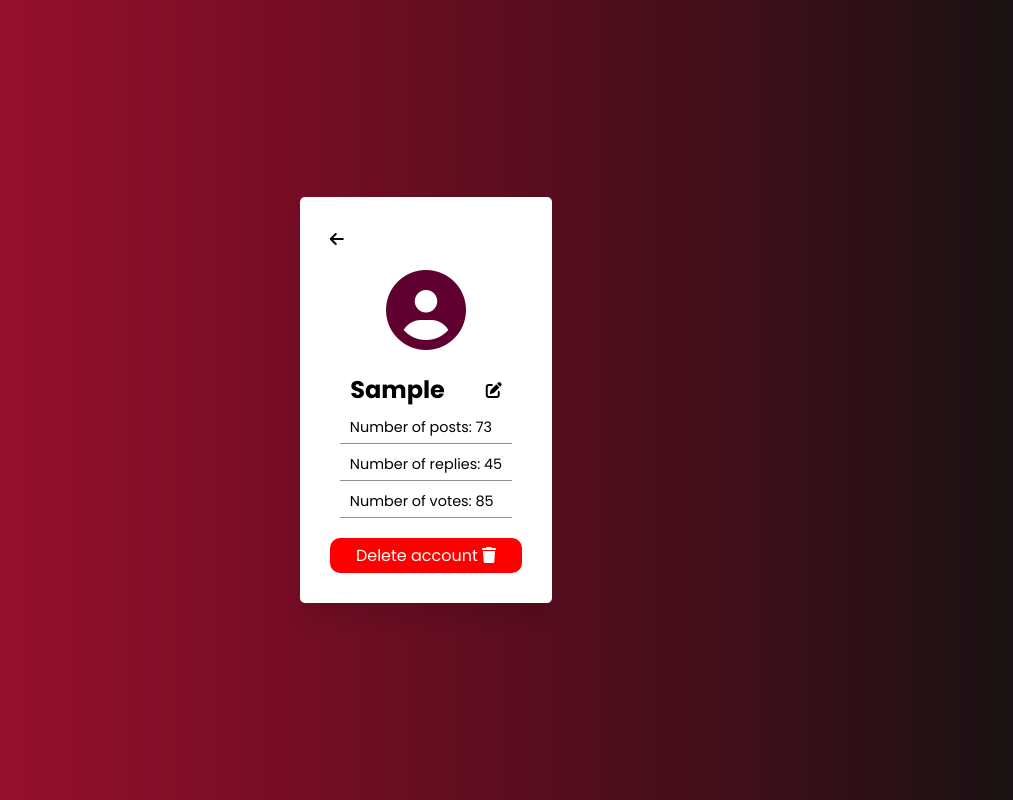
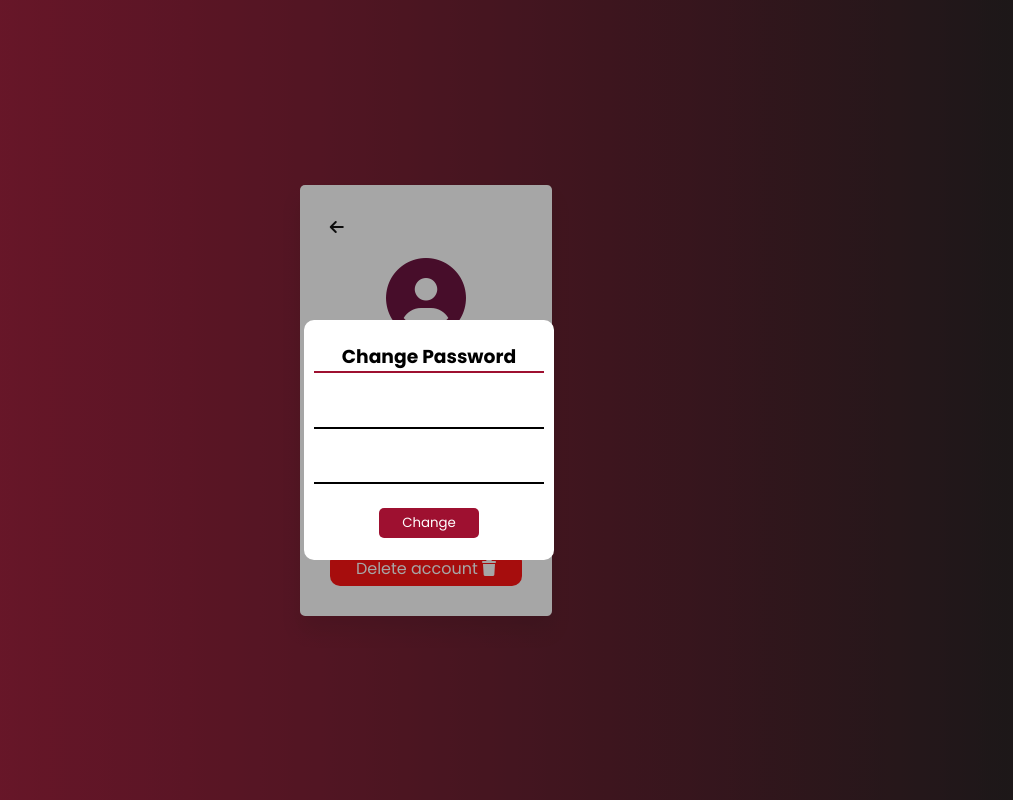
Before and after one commit to iam-hbk/Binary-Beasts, a PHP site: page /forum/editProfile.php in a window 1280 px wide. Shown: the whole page, without its empty margins (214-1227 px from the left). Run offline with PHP 8.4, Linux system fonts and the light colour scheme; the visitor is signed in with stand-in values (Sample User, id 1); some libraries are stand-ins or nearby versions.

Commit message:
May 28 6pm

```diff
--- a/forum/editProfile.php
+++ b/forum/editProfile.php
@@ -42,7 +42,66 @@ if (isset($_POST["submitEdit"])) {
 <body>
     <form action="editProfile.php" method="POST">
     <div class="wrapper editProfile">
-    <a href="/Binary-Beasts/forum"><i class="fas fa-arrow-left"></i></a>
+    <style>
+        body{
+            display: flex;
+            justify-content: center;
+            position: relative;
+        }
+        div form{
+            justify-content: space-around;
+            align-items: center;
+            display: flex;
+            flex-direction: column;
+            width: 250px;
+            padding: 10px;
+            height: 30vh;
+            position: absolute;
+            top: 40vh;
+            right: 40vw;
+            border-radius: 10px;
+            background-color: white;
+            backdrop-filter: blur(5px);
+        }div form input[type="submit"]{
+            width: 100px;
+            cursor: pointer;
+            color: white;
+            border: none;
+            border-radius: 5px;
+            background-color: #9e1030ff;
+
+        }
+        div form input,div form input:focus{
+            outline: none;
+            width: 230px;
+            border: none;
+            border-bottom: 2px solid black;
+            padding: 5px 10px;
+            margin: 10px;
+        }
+        a#linkDelAcc:hover{
+            color: #9e1030ff;
+            transform: none;
+        }
+        div#bg{
+            position: fixed;
+            top: 0;
+            left: 0;
+            width: 100%;
+            height: 100%;
+            background-color: #22222266;
+        }
+        h3#delete{
+            width: 100%;
+            margin: 10px;
+            text-align: center;
+            font-family: poppins;
+            border-bottom: 2px solid   #9e1030ff;
+        }
+
+
+    </style>
+    <a id="redirect" href="/Binary-Beasts/forum"><i class="fas fa-arrow-left"></i></a>
         <h1 id="pp"><i class="fas fa-user-circle"></i></h1>
         <div class="username">
             <h2><?php echo $user_name ?></h2>
@@ -50,13 +109,27 @@ if (isset($_POST["submitEdit"])) {
             <i class="fas fa-edit"></i>
             <input id="saveButton" type="submit" name="submitEdit" value="Save">
         </div>
+        <div class="updatePassword">Change Password <i class="fas fa-key"></i></div>
         <div class="info posts">Number of posts: 73</div>
         <div class="info replies">Number of replies: 45</div>
         <div class="info votes">Number of votes: 85</div>
-        <div id="deleteAcc">Delete account <i class="fas fa-trash"></i></div>
+        <a id="linkDelAcc" href="#"><div id="deleteAcc">Delete account <i class="fas fa-trash"></i></div></a>
         <?php if (strlen($error) > 0) {echo '<div class="errors">' . $error . '</div>';}?>
     </div>
     </form>
+    <div id="bg">
+    <div id="changePasswordPopUp">
+        <form action="changePassword.php" method="post">
+            <h3 id="delete">Change Password</h3>
+            <input type="password" name="oldPassword" id="oldPassword">
+            <input type="password" name="NewPassword" id="NewPassword">
+            <input type="submit" value="Change">
+        </form>
+    </div>
+    </div>
+
+
+
     <script src="https://ajax.googleapis.com/ajax/libs/jquery/3.5.1/jquery.min.js"></script>
     <script>
         $(document).ready(()=>{
@@ -77,7 +150,26 @@ if (isset($_POST["submitEdit"])) {
                 $(".errors").toggle();
             }, 4000);
             $("#deleteAcc").click(()=>{
+                var user_name = "<?php echo $_SESSION["user_name"] ?>";
+                if(confirm("Do you really want to delete your account forever ?")){
 
+
+                    $.post("delete.php",{'user_name':user_name},(data)=>{
+                        console.log(data);
+                        $(".wrapper").addClass("AccDeleted");
+                        $(".AccDeleted").html("You have been <em>LOGGED OUT</em> and your account has been <em>SUCCESSFULLY DELETED</em>.");
+                        $(".AccDeleted").css("text-align","center");
+                        $(".AccDeleted em").css({
+                            "font-style":"normal","color":"#9e1030ff","font-weight":"bold"
+                        });
+                        setTimeout(() => {
+                            $("#linkDelAcc").attr("href","/Binary-Beasts/forum");
+                            window.location.replace("http:index.php");
+                        }, 3000);
+                    });
+                }else{
+                    $("#linkDelAcc").attr("href","#");
+                }
             })
         });
     </script
--- a/forum/signInAndUp.css
+++ b/forum/signInAndUp.css
@@ -26,7 +26,7 @@ body {
   -ms-border-radius: 5px;
   -o-border-radius: 5px;
 }
-.wrapper a {
+.wrapper > a{
   color: black;
 }
 .wrapper a:hover {
@@ -312,6 +312,7 @@ div#successfully{
   -o-border-radius: 10px;
 }
 #deleteAcc{
+  cursor: pointer;
   text-align: center;
   color: white;
   margin-top: 20px;
@@ -323,3 +324,21 @@ div#successfully{
   -ms-border-radius: 10px;
   -o-border-radius: 10px;
 }
+#linkDelAcc{
+  text-decoration: none;
+  transition: .8s;
+  -webkit-transition: .8s;
+  -moz-transition: .8s;
+  -ms-transition: .8s;
+  -o-transition: .8s;
+}
+
+a#linkDelAcc:hover,a#linkDelAcc:hover > div{
+  background-color: #9e1030ff;
+  transition: .8s;
+  font-size: 1em;
+  -webkit-transition: .8s;
+  -moz-transition: .8s;
+  -ms-transition: .8s;
+  -o-transition: .8s;
+}
```
Also changed, not shown: forum/categories.php (added, +87 -0 lines), forum/delete.php (added, +10 -0 lines), forum/forumHeader.php (+41 -8 lines), forum/index.php (+4 -16 lines).
